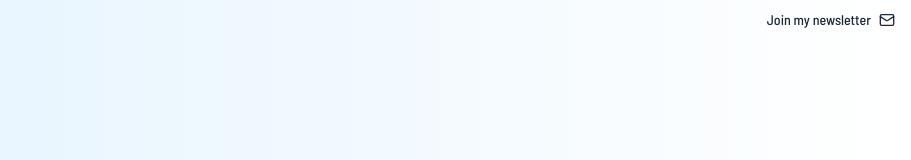
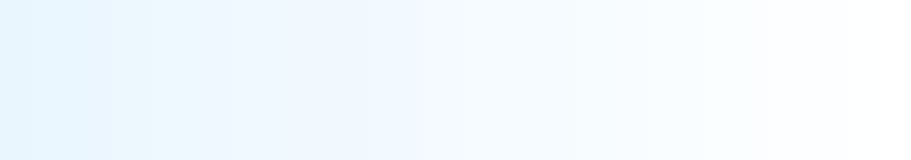
Before and after one commit to robharding/Portfolio2, a Next.js app: page / in a window 1280 px wide. Shown: the top 160 px of the page, without its empty margins (369-1280 px from the left). Built offline with nearby package versions, Linux system fonts and the light colour scheme.

Commit message:
Remove newsletter

```diff
--- a/src/app/page.tsx
+++ b/src/app/page.tsx
@@ -20,14 +20,7 @@ import { Balancer } from "react-wrap-balancer";
 export default async function Home() {
   return (
     <main className="antialiased text-lg scroll-smooth text-primary">
-      <section className="relative flex h-screen bg-gradient-to-r from-sky-100 to-white">
-        <Link
-          href=""
-          className="flex h-6 absolute right-4 top-2 gap-2 hover:text-slate-400"
-        >
-          <p className="text-sm m-auto">Join my newsletter</p>{" "}
-          <Mail className="h-4 w-4 m-auto" />
-        </Link>
+      <section className="flex h-screen bg-gradient-to-r from-sky-100 to-white">
         <div className="m-auto">
           <div className="flex gap-4 sm:gap-8 justify-center">
             <Avatar className="relative aspect-square h-[10rem] w-[10rem] sm:h-[12rem] sm:w-[12rem] shadow-xl border-2 border-slate-50">
```
